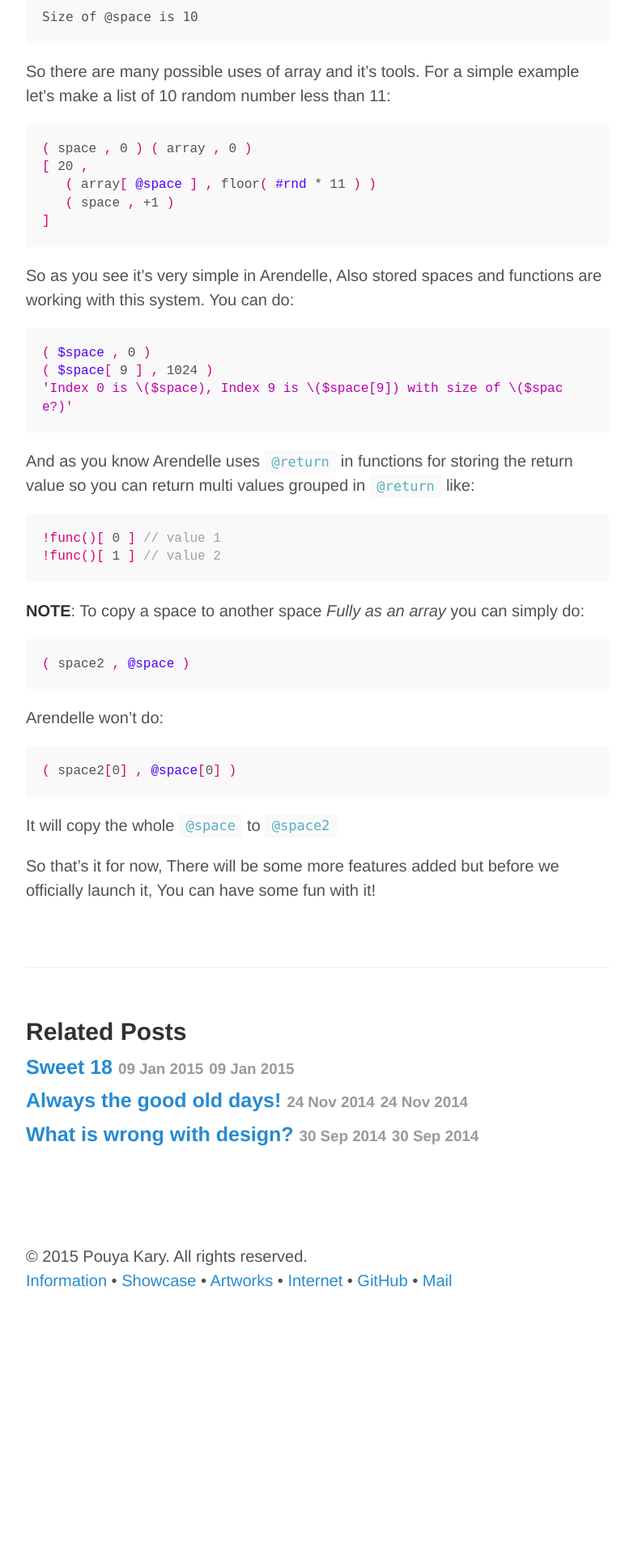
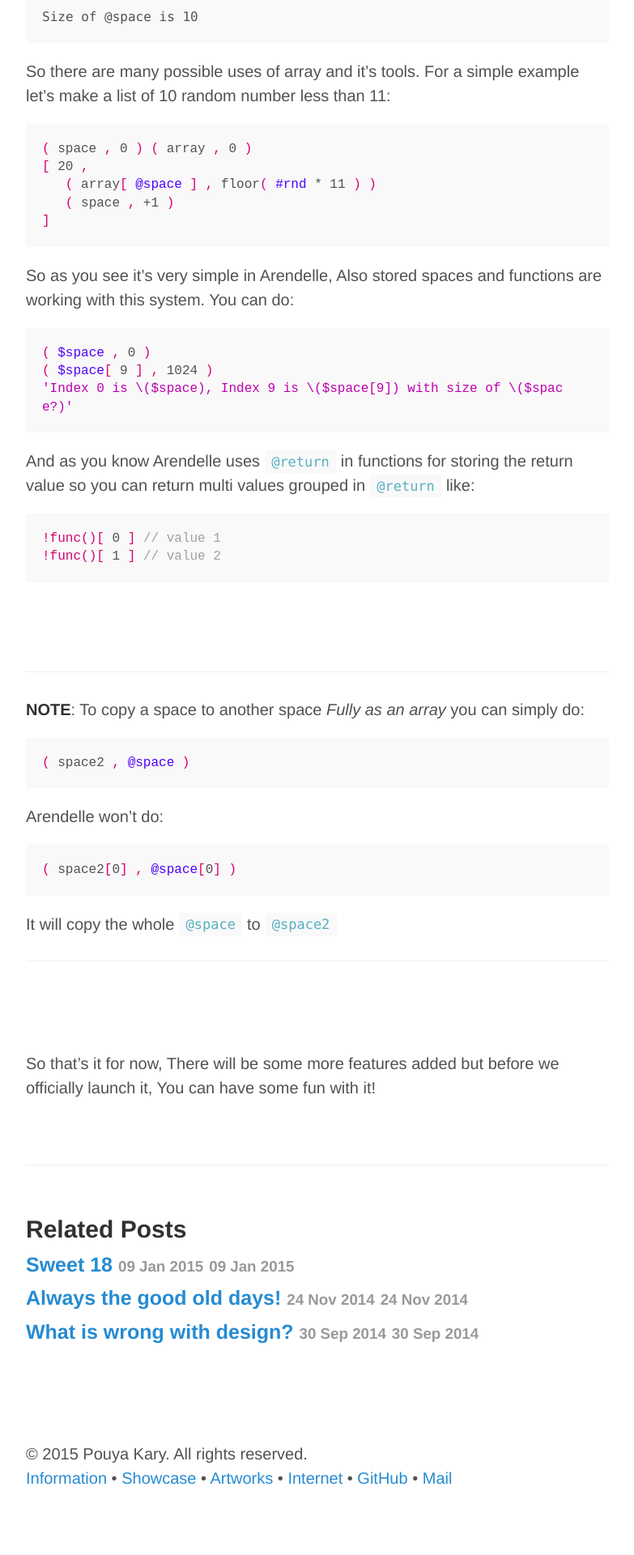
Before and after one commit to pouriaeslamirad/pmkary.github.io, a Jekyll site: the page built from _posts/2015-01-29-arrays-in-arendelle.md, in a window 1280 px wide. Shown: the part 2165-4085 px from the top of the page at 81% size, without its empty margins (248-1031 px from the left). Built offline with Jekyll 4.4.1, drawn with Linux system fonts in a browser that asks for light colours; Markdown is read by kramdown in place of the engine named in the settings; before the commit the page ends 3841 px from its top, so only the background shows below that.

Commit message:
note fix

```diff
--- a/_posts/2015-01-29-arrays-in-arendelle.md
+++ b/_posts/2015-01-29-arrays-in-arendelle.md
@@ -92,7 +92,8 @@
 
 <pre style="font-family: Monospace;"><span style="color:#D60073">!func</span><span style="color:#D60073">(</span><span style="color:#D60073">)</span><span style="color:#D60073">[</span>&nbsp;0&nbsp;<span style="color:#D60073">]</span>&nbsp;<span style="color:#A0A0A0">//&nbsp;value&nbsp;1</span><br><span style="color:#D60073">!func</span><span style="color:#D60073">(</span><span style="color:#D60073">)</span><span style="color:#D60073">[</span>&nbsp;1&nbsp;<span style="color:#D60073">]</span>&nbsp;<span style="color:#A0A0A0">//&nbsp;value&nbsp;2</span><br></pre>
 
-
+<br><br>
+<hr>
 **NOTE**: To copy a space to another space *Fully as an array* you can simply do:
 
 <pre style="font-family: Monospace;"><span style="color:#D60073">(</span>&nbsp;space2&nbsp;<span style="color:#D60073">,</span>&nbsp;<span style="color:#4E00FC">@space</span>&nbsp;<span style="color:#D60073">)</span></pre>
@@ -103,5 +104,6 @@
 <pre style="font-family: Monospace;"><span style="color:#D60073">(</span>&nbsp;space2<span style="color:#D60073">[</span>0<span style="color:#D60073">]</span>&nbsp;<span style="color:#D60073">,</span>&nbsp;<span style="color:#4E00FC">@space</span><span style="color:#D60073">[</span>0<span style="color:#D60073">]</span>&nbsp;<span style="color:#D60073">)</span></pre>
 
 It will copy the whole `@space` to `@space2`
+<hr><br><br>
 
 So that’s it for now, There will be some more features added but before we officially launch it, You can have some fun with it!
```
